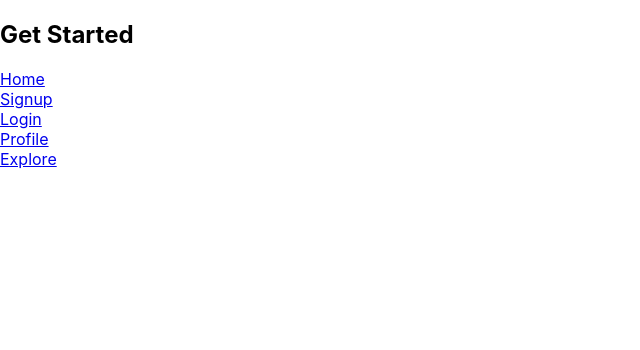
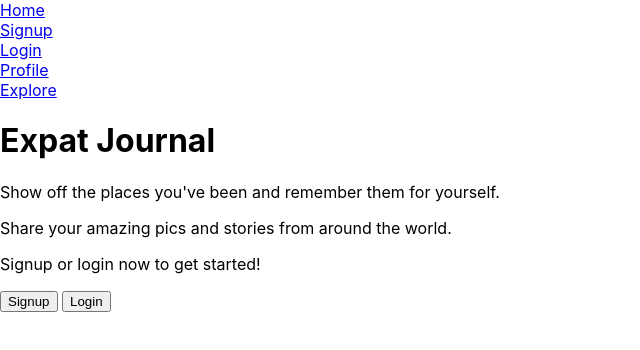
Before and after one commit to Cory-Thomas/Front-End, a React (Create React App) app in the folder my-app/: page / in a window 1280 px wide. Shown: the top 350 px of the page, without its empty margins (0-640 px from the left). Built offline with nearby package versions, Linux system fonts and the light colour scheme.

Commit message:
Add placeholder content to homepage

```diff
--- a/my-app/src/App.js
+++ b/my-app/src/App.js
@@ -19,6 +19,23 @@ export default function App() {
 
   return (
     <Router>
+            <nav>
+          <div>
+            <Link to='/'>Home</Link>
+          </div>
+          <div>
+            <Link to='/Signup'>Signup</Link>
+          </div>
+          <div>
+            <Link to='/Login'>Login</Link>
+          </div>
+          <div>
+            <Link to='/Profile'>Profile</Link>
+          </div>
+          <div>
+            <Link to='/Explore'>Explore</Link>
+          </div>
+      </nav>
       <div>
       <Switch>
           <Route path="/Signup">
@@ -37,28 +54,17 @@ export default function App() {
             <Home />
           </Route>
       </Switch>
-      <nav>
-          <div>
-            <Link to='/'>Home</Link>
-          </div>
-          <div>
-            <Link to='/Signup'>Signup</Link>
-          </div>
-          <div>
-            <Link to='/Login'>Login</Link>
-          </div>
-          <div>
-            <Link to='/Profile'>Profile</Link>
-          </div>
-          <div>
-            <Link to='/Explore'>Explore</Link>
-          </div>
-      </nav>
       </div>
     </Router>
   );
 }
 
 function Home() {
-  return <h2>Get Started</h2>;
+  return <div>
+    <h1>Expat Journal</h1>
+      <p>Show off the places you've been and remember them for yourself.</p>
+      <p>Share your amazing pics and stories from around the world. </p>
+      <p>Signup or login now to get started!</p>
+      <button>Signup</button> <button>Login</button>
+    </div>;
 }
```
